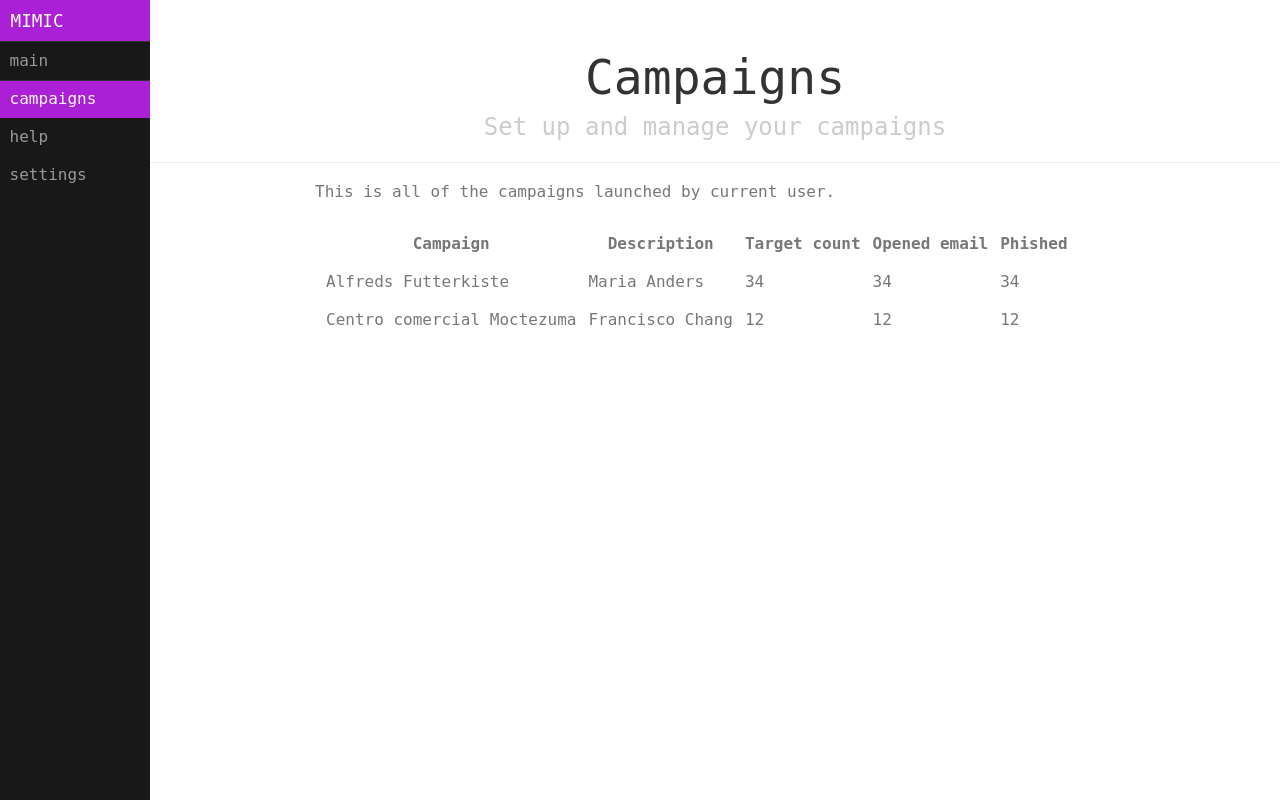
After one commit to JeniaD/mimic, a Flask app: page /campaigns in a window 1280 px wide. The commit adds this page. Run offline with Flask 3, Linux system fonts and the light colour scheme; the visitor is signed in with stand-in values (Sample User, id 1); tables that the repository leaves empty hold one stand-in row (values such as "Sample post"); some libraries are stand-ins or nearby versions; some web fonts are replaced.

Commit message:
added campaigns in database

```diff
--- a/app.py
+++ b/app.py
@@ -8,9 +8,21 @@ app.config.from_pyfile('config.py') #, silent=True)
 db = SQLAlchemy(app)
 
 class Users(db.Model):
+    __tablename__ = 'users'
     id = db.Column(db.Integer, primary_key=True)
     username = db.Column(db.String(250), unique=True, nullable=False)
     password = db.Column(db.String(250), nullable=False)
+    campaigns = db.relationship('Campaigns', back_populates='owner')
+
+class Campaigns(db.Model):
+    __tablename__ = 'campaigns'
+    id = db.Column(db.Integer, primary_key=True)
+    name = db.Column(db.String(250), unique=True, nullable=False)
+    password = db.Column(db.String(250), nullable=False)
+
+    owner_id = db.Column(db.Integer, db.ForeignKey('users.id'))
+    owner = db.relationship('Users', back_populates='campaigns')
+
 
 @app.before_request
 def check_authentication():
@@ -25,6 +37,10 @@ def check_authentication():
 def index():
     return render_template("base.html")
 
+@app.route("/campaigns")
+def campaigns():
+    return render_template("campaigns.html")
+
 @app.route("/login", methods=["GET", "POST"])
 def login():
     if request.method == "POST":
--- a/static/styles.css
+++ b/static/styles.css
@@ -249,3 +249,26 @@ Hides the menu at `48em`, but modify this based on your app's needs.
         left: 150px;
     }
 }
+
+table {
+    border-collapse: collapse;
+    border-spacing: 10px;
+    border-collapse: separate;
+}
+/* table td, table th {
+    border: 1px solid black;
+}
+table tr:first-child th {
+    border-top: 0;
+}
+table tr:last-child td {
+    border-bottom: 0;
+}
+table tr td:first-child,
+table tr th:first-child {
+    border-left: 0;
+}
+table tr td:last-child,
+table tr th:last-child {
+    border-right: 0;
+} */
--- a/templates/base.html
+++ b/templates/base.html
@@ -23,8 +23,9 @@
 
             <ul class="pure-menu-list">
                 {% block MENU %}
-                <li class="pure-menu-item"><a href="#home" class="pure-menu-link">main</a></li>
-                <li class="pure-menu-item"><a href="#about" class="pure-menu-link">help</a></li>
+                <li class="pure-menu-item"><a href="/" class="pure-menu-link">main</a></li>
+                <li class="pure-menu-item"><a href="/campaigns" class="pure-menu-link">campaigns</a></li>
+                <li class="pure-menu-item"><a href="/help" class="pure-menu-link">help</a></li>
 
                 <!--li class="pure-menu-item menu-item-divided pure-menu-selected">
                     <a href="#" class="pure-menu-link"></a>
--- /dev/null
+++ b/templates/campaigns.html
@@ -0,0 +1,45 @@
+{% extends 'base.html' %}
+
+{% block PAGENAME %}Login{% endblock%}
+
+{% block MENU %}
+<li class="pure-menu-item"><a href="/" class="pure-menu-link">main</a></li>
+<li class="pure-menu-item menu-item-divided pure-menu-selected"><a href="/campaigns" class="pure-menu-link">campaigns</a></li>
+<li class="pure-menu-item"><a href="/help" class="pure-menu-link">help</a></li>
+<li class="pure-menu-item"><a href="/settings" class="pure-menu-link">settings</a></li>
+{% endblock%}
+
+{% block HEADER %}
+<h1>Campaigns</h1>
+<h2>Set up and manage your campaigns</h2>
+{% endblock%}
+
+{% block CONTENT %}
+<p>
+    This is all of the campaigns launched by current user.
+</p>
+
+<table>
+    <tr>
+        <th>Campaign</th>
+        <th>Description</th>
+        <th>Target count</th>
+        <th>Opened email</th>
+        <th>Phished</th>
+    </tr>
+    <tr>
+        <td>Alfreds Futterkiste</td>
+        <td>Maria Anders</td>
+        <td>34</td>
+        <td>34</td>
+        <td>34</td>
+    </tr>
+    <tr>
+        <td>Centro comercial Moctezuma</td>
+        <td>Francisco Chang</td>
+        <td>12</td>
+        <td>12</td>
+        <td>12</td>
+    </tr>
+</table>
+{% endblock %}
--- a/templates/login.html
+++ b/templates/login.html
@@ -3,8 +3,8 @@
 {% block PAGENAME %}Login{% endblock%}
 
 {% block MENU %}
-<li class="pure-menu-item"><a href="#home" class="pure-menu-link">main</a></li>
-<li class="pure-menu-item"><a href="#about" class="pure-menu-link">help</a></li>
+<li class="pure-menu-item"><a href="#" class="pure-menu-link">main</a></li>
+<li class="pure-menu-item"><a href="#" class="pure-menu-link">help</a></li>
 <!-- <li class="pure-menu-item"><a href="#contact" class="pure-menu-link">settings</a></li> -->
 {% endblock%}
 
```
Also changed, not shown: 1 other file.
